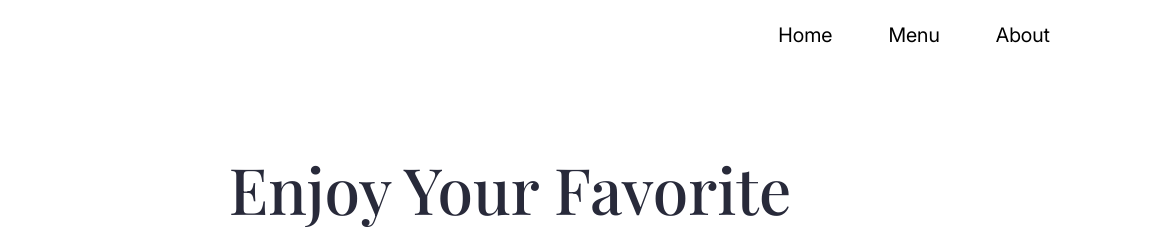
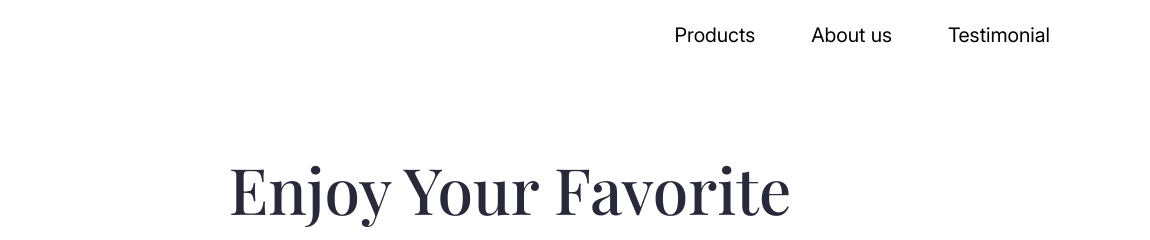
Before and after one commit to Roman-oryol/restaurant-page, a website built with webpack: page src/template.html in a window 1280 px wide. Shown: the top 240 px of the page, 130-1280 px from the left. Built offline with nearby package versions, Linux system fonts and the light colour scheme.

Commit message:
feat: обновить навигацию на главной странице, изменить названия кнопок

```diff
--- a/src/template.html
+++ b/src/template.html
@@ -6,7 +6,7 @@
     <title>Restaurant Page</title>
   </head>
   <body>
-    <header class="header container">
+    <header class="header container text-md">
       <button class="header__logo-btn">
         <img
           src="./assets/img/logo.svg"
@@ -16,9 +16,9 @@
         />
       </button>
       <nav class="header__nav">
-        <button class="header__nav-btn" type="button">Home</button>
-        <button class="header__nav-btn" type="button">Menu</button>
-        <button class="header__nav-btn" type="button">About</button>
+        <button class="header__nav-btn" type="button">Products</button>
+        <button class="header__nav-btn" type="button">About us</button>
+        <button class="header__nav-btn" type="button">Testimonial</button>
       </nav>
     </header>
     <div id="content"></div>
```
